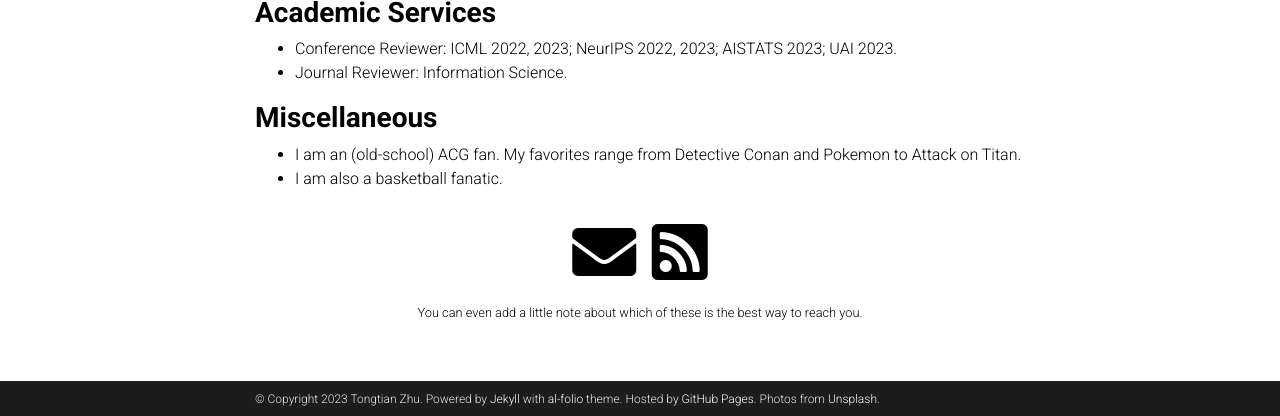
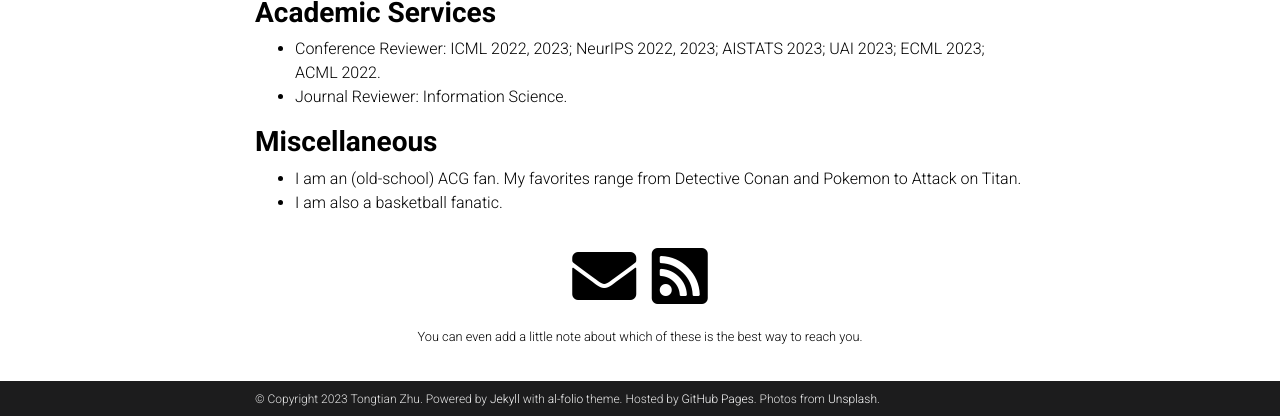
Before and after one commit to Raiden-Zhu/Raiden-Zhu.github.io, a Jekyll site: the page built from _pages/about.md, in a window 1280 px wide and 900 px high, scrolled down 811 px, cut to the strip 484-900 px from the top of the window. Built offline with Jekyll 4.4.1, drawn with Linux system fonts in a browser that asks for light colours; full-size pictures stand in for the smaller copies a plugin makes; comment, search, counter and statistics services are not loaded; a style sheet for code colours, icons or effects is not loaded.

Commit message:
Update about.html

```diff
--- a/_layouts/about.html
+++ b/_layouts/about.html
@@ -64,7 +64,7 @@ layout: default
           <!-- Services -->
             <h3 style="color: inherit; font-weight: bold;">Academic Services</h3>
             <ul>
-                  <li>Conference Reviewer: ICML 2022, 2023; NeurIPS 2022, 2023; AISTATS 2023; UAI 2023.</li>
+                  <li>Conference Reviewer: ICML 2022, 2023; NeurIPS 2022, 2023; AISTATS 2023; UAI 2023; ECML 2023; ACML 2022.</li>
                   <li>Journal Reviewer: Information Science.</li>
             </ul>
 
```
